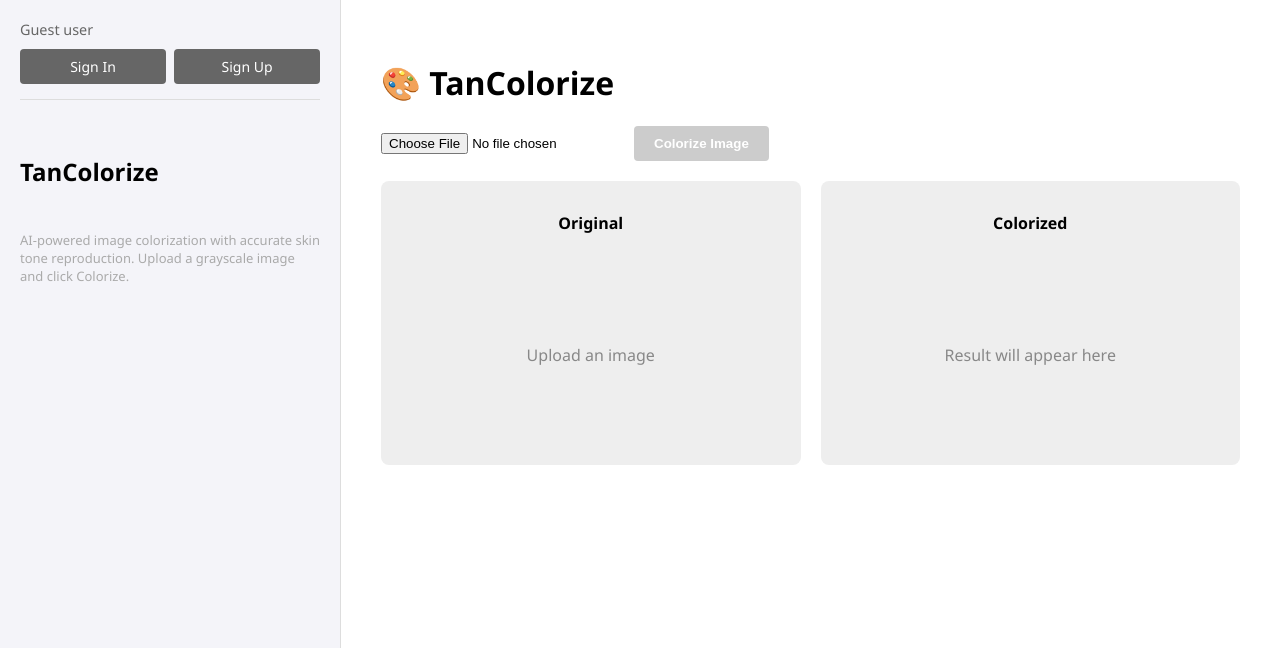
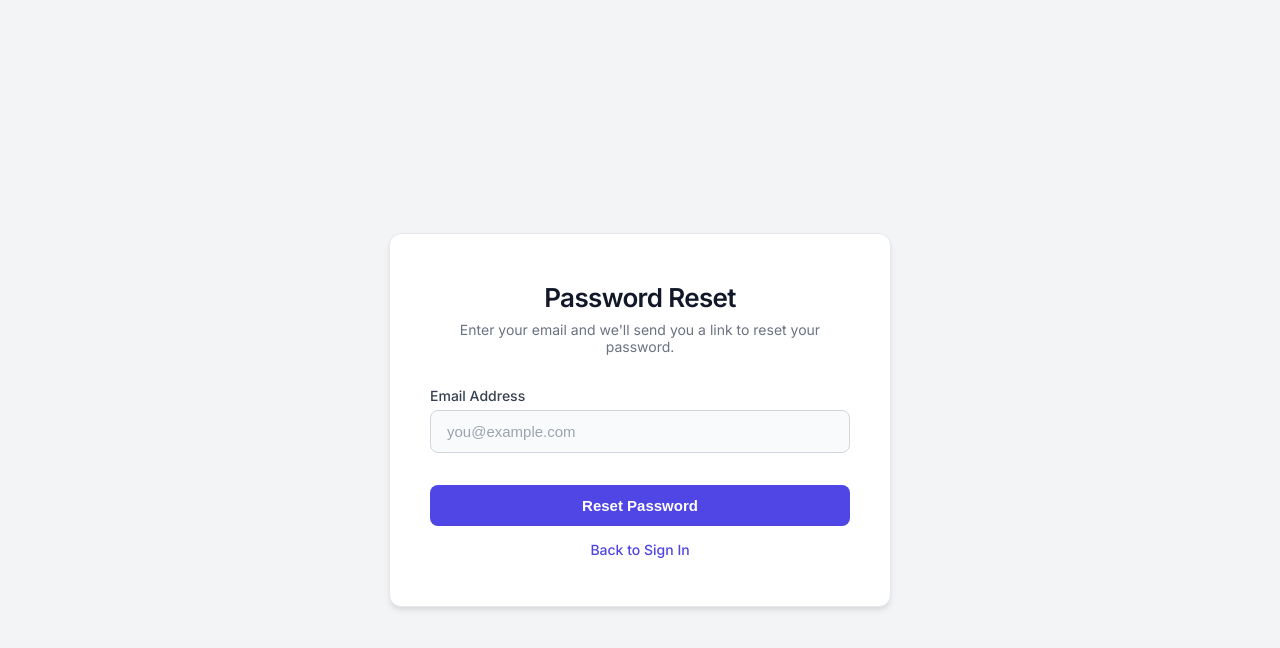
Before and after one commit to nimethfernando/TanColorize-, a React (Create React App) app in the folder frontend/: page /forgot-password in a window 1280 px wide. Before the commit this address led to /. Shown: the top 648 px of the page. Built offline with nearby package versions, Linux system fonts and the light colour scheme; no server answers.

Commit message:
Add forgot password functionality

```diff
--- a/frontend/src/App.js
+++ b/frontend/src/App.js
@@ -6,6 +6,7 @@ import SignIn from './components/SignIn';
 import SignUp from './components/SignUp';
 import './App.css';
 import History from './components/History';
+import ForgotPassword from './components/ForgotPassword';
 
 function App() {
   return (
@@ -14,7 +15,9 @@ function App() {
         <Routes>
           <Route path="/signin" element={<SignIn />} />
           <Route path="/signup" element={<SignUp />} />
-          <Route path='/history' element={<History />} />
+          <Route path="/history" element={<History />} />
+          {/* ADDED THE FORGOT PASSWORD ROUTE HERE */}
+          <Route path="/forgot-password" element={<ForgotPassword />} />
           <Route path="/" element={<ColorizeApp />} />
           <Route path="*" element={<Navigate to="/" />} />
         </Routes>
--- /dev/null
+++ b/frontend/src/components/ForgotPassword.js
@@ -0,0 +1,72 @@
+import React, { useState } from 'react';
+import { useAuth } from '../contexts/AuthContext';
+import { Link } from 'react-router-dom';
+import './Auth.css';
+
+export default function ForgotPassword() {
+  const [email, setEmail] = useState('');
+  const [error, setError] = useState('');
+  const [message, setMessage] = useState('');
+  const [loading, setLoading] = useState(false);
+  const { resetPassword } = useAuth();
+
+  const handleSubmit = async (e) => {
+    e.preventDefault();
+
+    try {
+      setMessage('');
+      setError('');
+      setLoading(true);
+      await resetPassword(email);
+      setMessage('Check your inbox for further instructions.');
+    } catch (err) {
+      setError('Failed to reset password. Please verify your email.');
+    } finally {
+      setLoading(false);
+    }
+  };
+
+  return (
+    <div className="auth-container">
+      <div className="auth-card">
+        <div className="auth-header">
+          <h2>Password Reset</h2>
+          <p>Enter your email and we'll send you a link to reset your password.</p>
+        </div>
+
+        {error && (
+          <div className="error-message">
+             {error}
+          </div>
+        )}
+        {message && (
+          <div className="success-message" style={{ color: 'green', marginBottom: '15px', textAlign: 'center' }}>
+             {message}
+          </div>
+        )}
+
+        <form onSubmit={handleSubmit}>
+          <div className="form-group">
+            <label>Email Address</label>
+            <div className="input-wrapper">
+              <input
+                type="email"
+                value={email}
+                onChange={(e) => setEmail(e.target.value)}
+                required
+                placeholder="you@example.com"
+              />
+            </div>
+          </div>
+          <button type="submit" disabled={loading} className="auth-button">
+            {loading ? 'Sending...' : 'Reset Password'}
+          </button>
+        </form>
+
+        <div className="auth-link" style={{ marginTop: '15px' }}>
+          <Link to="/signin">Back to Sign In</Link>
+        </div>
+      </div>
+    </div>
+  );
+}
--- a/frontend/src/components/SignIn.js
+++ b/frontend/src/components/SignIn.js
@@ -96,6 +96,12 @@ export default function SignIn() {
                 {showPassword ? <EyeSlashIcon /> : <EyeIcon />}
               </button>
             </div>
+            {/* HERE IS THE NEW FORGOT PASSWORD LINK */}
+            <div style={{ textAlign: 'right', marginTop: '8px' }}>
+              <Link to="/forgot-password" style={{ fontSize: '0.9em', color: '#0066cc', textDecoration: 'none' }}>
+                Forgot password?
+              </Link>
+            </div>
           </div>
           <button type="submit" disabled={loading} className="auth-button">
             {loading ? 'Signing In...' : 'Sign In'}
--- a/frontend/src/contexts/AuthContext.js
+++ b/frontend/src/contexts/AuthContext.js
@@ -3,7 +3,8 @@ import {
   createUserWithEmailAndPassword,
   signInWithEmailAndPassword,
   signOut,
-  onAuthStateChanged
+  onAuthStateChanged,
+  sendPasswordResetEmail
 } from 'firebase/auth';
 import { auth } from '../firebase';
 
@@ -27,6 +28,11 @@ export const AuthProvider = ({ children }) => {
     return signOut(auth);
   };
 
+  // 2. ADDED THIS FUNCTION
+  const resetPassword = (email) => {
+    return sendPasswordResetEmail(auth, email);
+  };
+
   useEffect(() => {
     const unsubscribe = onAuthStateChanged(auth, (user) => {
       setCurrentUser(user);
@@ -40,7 +46,8 @@ export const AuthProvider = ({ children }) => {
     currentUser,
     signup,
     login,
-    logout
+    logout,
+    resetPassword // 3. EXPOSED IT HERE
   };
 
   return (
```
Also changed, not shown: 2 other files (tests, documents, lock files or other folders).
